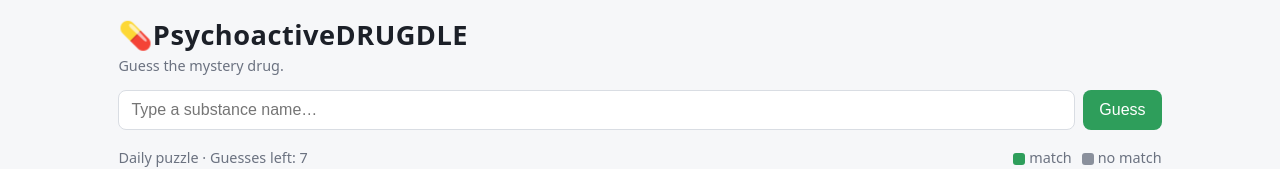
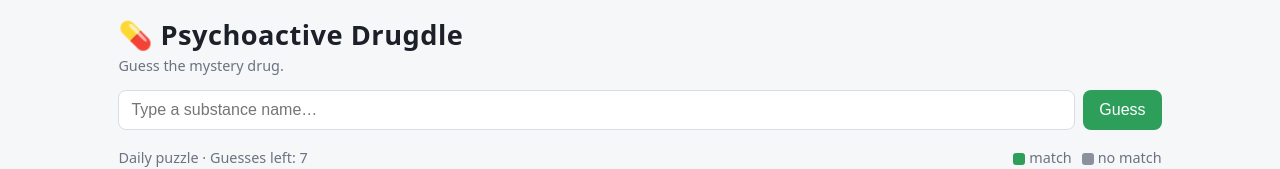
Before and after one commit to LukeBallinger0/PsychoactiveDrugdle, a plain HTML site: page index.html in a window 1280 px wide. Shown: the top 169 px of the page. Drawn offline with Linux system fonts and the light colour scheme.

Commit message:
Update index.html
Changed title text

```diff
--- a/index.html
+++ b/index.html
@@ -54,7 +54,7 @@ h1{font-size:1.4rem}
 .row>div.n small{display:none}
 }
 </style></head><body><main>
-<h1>💊PsychoactiveDRUGDLE</h1>
+<h1>💊 Psychoactive Drugdle</h1>
 <div class="sub">Guess the mystery drug.</div>
 <div class="bar"><input id="in" placeholder="Type a substance name…" autocomplete="off" autocapitalize="off" spellcheck="false"><button id="go">Guess</button><button class="alt" id="new">Play again</button></div>
 <div id="sug"></div>
```
